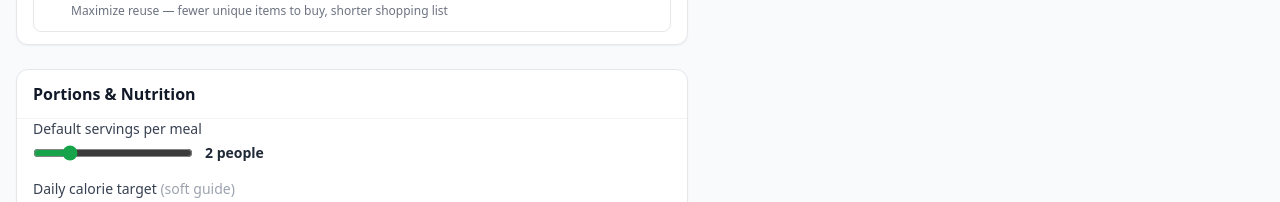
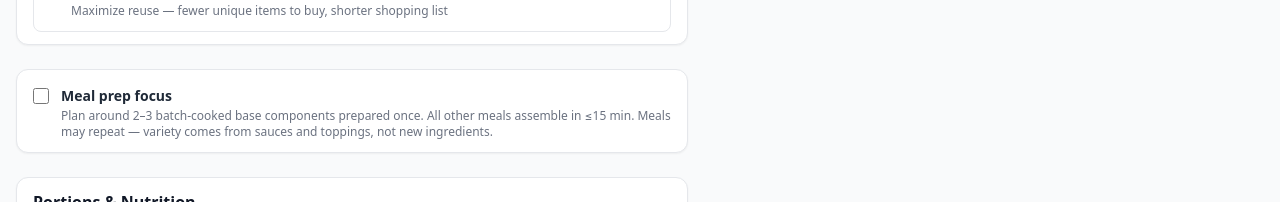
Before and after one commit to hselwitz/MealCraft, a React (Vite) app in the folder mealcraft/frontend/: page /settings in a window 1280 px wide. Shown: the part 729-931 px from the top of the page. Built offline with nearby package versions, Linux system fonts and the light colour scheme; no server answers.

Commit message:
add meal prep focus setting to enhance weekly planning logic

```diff
--- a/mealcraft/frontend/src/hooks/useSettings.ts
+++ b/mealcraft/frontend/src/hooks/useSettings.ts
@@ -9,6 +9,7 @@ export interface AppSettings {
     cuisinePreferences: string[];
     dietaryRestrictions: string[];
     pantryStaples: string[];
+    mealPrepFocus: boolean;
 }
 
 export const DEFAULT_SETTINGS: AppSettings = {
@@ -22,6 +23,7 @@ export const DEFAULT_SETTINGS: AppSettings = {
         "salt", "black pepper", "olive oil", "vegetable oil",
         "sugar", "all-purpose flour", "baking soda", "baking powder",
     ],
+    mealPrepFocus: false,
 };
 
 export function useSettings() {
--- a/mealcraft/frontend/src/views/Settings.tsx
+++ b/mealcraft/frontend/src/views/Settings.tsx
@@ -189,6 +189,28 @@ export function Settings() {
                 </CardBody>
             </Card>
 
+            {/* Meal Prep Focus */}
+            <Card>
+                <CardBody className="pt-4">
+                    <label className="flex items-start gap-3 cursor-pointer">
+                        <input
+                            type="checkbox"
+                            checked={settings.mealPrepFocus}
+                            onChange={(e) => update("mealPrepFocus", e.target.checked)}
+                            className="mt-0.5 accent-primary-600 w-4 h-4 shrink-0"
+                        />
+                        <div>
+                            <div className="text-sm font-semibold text-gray-800">Meal prep focus</div>
+                            <div className="text-xs text-gray-500 mt-0.5">
+                                Plan around 2–3 batch-cooked base components prepared once. All other meals
+                                assemble in ≤15 min. Meals may repeat — variety comes from sauces and toppings,
+                                not new ingredients.
+                            </div>
+                        </div>
+                    </label>
+                </CardBody>
+            </Card>
+
             {/* Portions & Nutrition */}
             <Card>
                 <CardHeader>
--- a/mealcraft/frontend/src/views/WeeklyPlanner.tsx
+++ b/mealcraft/frontend/src/views/WeeklyPlanner.tsx
@@ -110,6 +110,7 @@ export function WeeklyPlanner() {
                             household_size: settings.defaultServings,
                             dietary_restrictions: settings.dietaryRestrictions,
                             cuisine_preferences: settings.cuisinePreferences,
+                            meal_prep_focus: settings.mealPrepFocus,
                         },
                     },
                     (raw) => {
```
Also changed, not shown: 2 other files (tests, documents, lock files or other folders).
